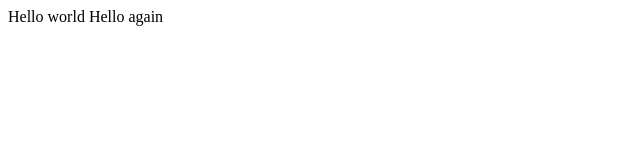
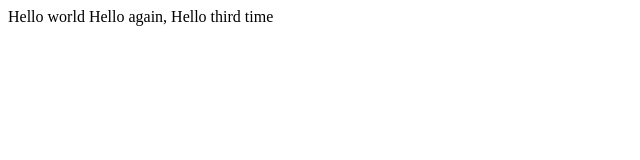
Before and after one commit to sohag1990/lecture0, a plain HTML site: page hello.html in a window 1280 px wide. Shown: the whole page, without its empty margins (0-640 px from the left). Drawn offline with Linux system fonts and the light colour scheme.

```diff
--- a/hello.html
+++ b/hello.html
@@ -4,6 +4,6 @@
         <title>My webpage</title>
     </head>
     <body>
-        Hello world Hello again
+        Hello world Hello again, Hello third time
     </body>
 </html>
```
